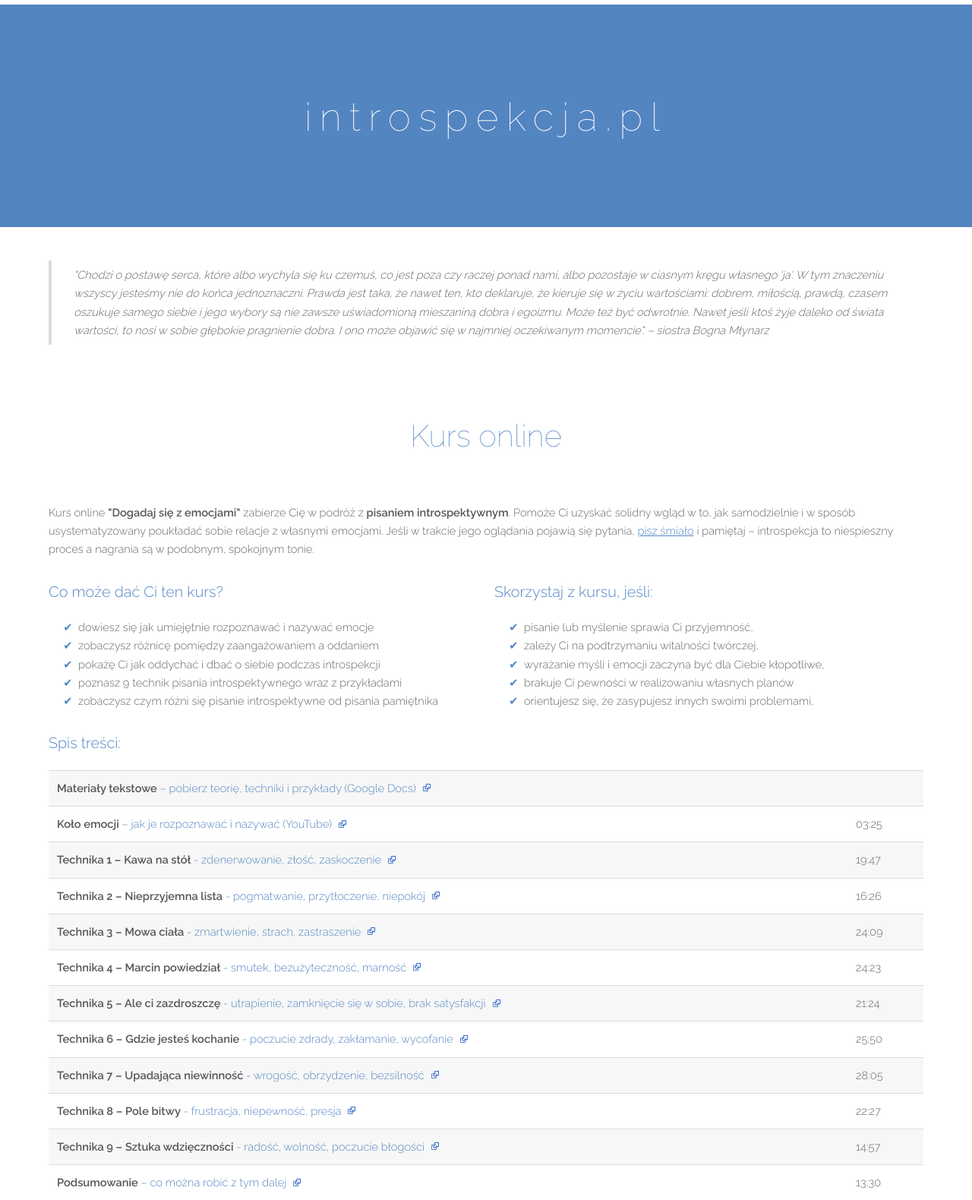
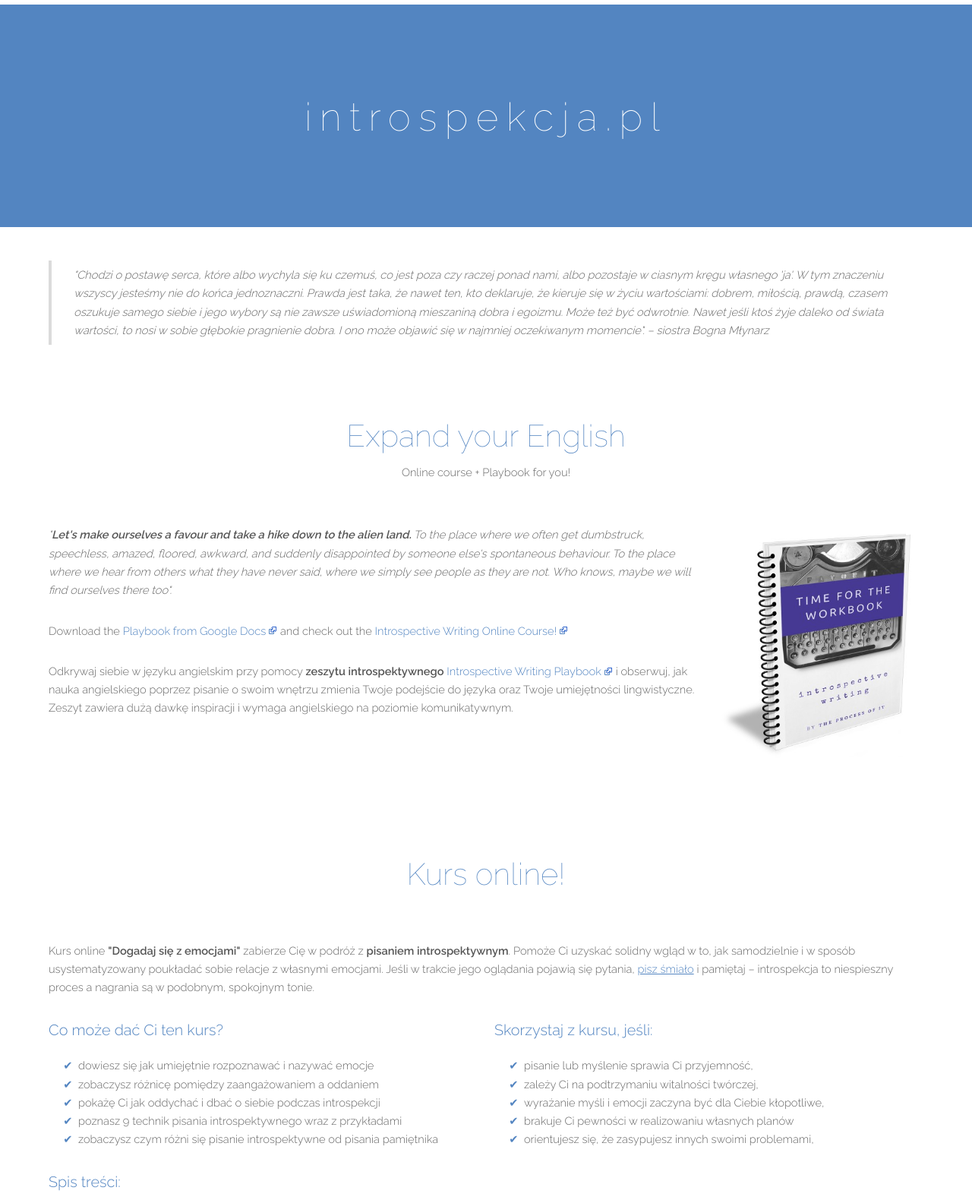
Before and after one commit to vysogot/introspekcja, a PHP site: page / in a window 1280 px wide. Shown: the part 3125-4705 px from the top of the page at 76% size. Run offline with PHP 8.4, Linux system fonts and the light colour scheme; some libraries are stand-ins or nearby versions.

Commit message:
english version added

```diff
--- a/assets/css/main.css
+++ b/assets/css/main.css
@@ -3154,7 +3154,6 @@
 
 	nav a.coming-soon.green { background-color: #D8F793; }
 	nav a.coming-soon.blue { background-color: #FFA584; }
-	#kurs-online h3.sumup { text-align: center; font-size: 250%; }
 
 	#ajax-contact { padding-top: 50px; }
 	#ajax-contact input,
@@ -3191,7 +3190,7 @@
 
 #kontakt form { padding-top: 0; }
 
-#kurs-online table a {
+#kurs-online table a, a.external {
 	text-decoration:none;
   background-position: center right;
   background-repeat: no-repeat;
@@ -3199,6 +3198,9 @@
   padding-right: 20px;
 }
 
+ a.external { padding-right: 15px; }
+ a.external:hover { border-bottom: 1px solid #5385c1; }
+
 
 #kurs-online table a:hover strong { border-bottom: 1px solid gray; }
 #kurs-online table a:hover { border-bottom: 1px solid #5385c1; }
--- a/index.php
+++ b/index.php
@@ -5,17 +5,18 @@
         <title>introspekcja.pl – widzisz siebie, widzisz innych</title>
         <meta charset="utf-8" />
         <meta name="viewport" content="width=device-width, initial-scale=1" />
-        <meta name="description" content="Znajdziesz tutaj wszystko co niezbędne by rozpocząć samodzielną podróż z introspekcją: kurs online, materiały teoretyczne i techniki pisania z przykładami.">
+        <meta name="description" content="Znajdziesz tutaj wszystko co potrzebne by rozpocząć samodzielną podróż z introspekcją: kurs online, materiały teoretyczne i techniki pisania z przykładami.">
         <meta name="keywords" content="pisanie introspektywne, introspekcja, pisanie, emocje, rozwój, coaching, książki, warsztaty, kurs online, konsultacje, mentoring, hinduizm, kryszna, tłumaczenia, psychologia wedyjska, joga">
 
         <meta property="og:url"                content="http://introspekcja.pl" />
         <meta property="og:type"               content="website" />
         <meta property="og:title"              content="Dogadaj się z emocjami!" />
-        <meta property="og:description"        content="Znajdziesz tutaj wszystko co niezbędne by rozpocząć samodzielną podróż z introspekcją: kurs online, materiały teoretyczne i techniki pisania z przykładami." />
+        <meta property="og:description"        content="Znajdziesz tutaj wszystko co potrzebne by rozpocząć samodzielną podróż z introspekcją: kurs online, materiały teoretyczne i techniki pisania z przykładami." />
         <meta property="og:image"              content="http://introspekcja.pl/foto/introspekcja-asp-1200.jpg" />
+        <meta property="fb:app_id"             content='' />
 
-        <link rel="stylesheet" href="assets/css/main.css?v=<?= fileatime('assets/css/main.css') ?>" />
-        <script type="text/javascript" src="assets/js/lazyload.min.js"></script>
+        <link rel="stylesheet" href="assets/css/main.css?v=<?= fileatime('assets/css/main.css') ?>">
+
     </head>
 
     <body class="subpage">
@@ -23,12 +24,13 @@
         <!-- Header -->
         <header id="header">
             <div class="inner">
-                <a href="index.html" class="logo">introspekcja.pl</a>
+                <span class="logo"><a href="index.html">introspekcja.pl</a> <a href="#english" class="scroll">/en/</a></span>
                 <nav id="nav">
                     <a href="#pisanie-introspektywne" class="active scroll">Pisanie introspektywne</a>
                     <a href="#książki" class="scroll">Książki</a>
                     <a href="#warsztaty" class="scroll">Warsztaty</a>
-                    <a href="#kurs-online" class="scroll coming-soon">Kurs online</a>
+                    <a href="#english" class="scroll coming-soon">Expand your English</a>
+                    <a href="#kurs-online" class="scroll coming-soon">Kurs online!</a>
                     <a href="#kontakt" class="scroll">Kontakt</a>
                     <a href="#o-autorze" class="scroll">O autorze</a>
                 </nav>
@@ -143,10 +145,33 @@
             </div>
         </section>
 
+        <section id="english" class="wrapper noPadding">
+            <div class="inner">
+              <header class="align-center">
+                  <h2>Expand your English</h2>
+                  <p>Online course + Playbook for you!</p>
+              </header>
+              <div class="content">
+                  <div class="row">
+                    <div class="9u 12u(small)">
+                        <p><em>"<strong>Let's make ourselves a favour and take a hike down to the alien land.</strong> To the place where we often get dumbstruck, speechless, amazed, floored, awkward, and suddenly disappointed by someone else's spontaneous behaviour. To the place where we hear from others what they have never said, where we simply see people as they are not. Who knows, maybe we will find ourselves there too".</em></p>
+                        <p>Download the <a class="external" href="https://docs.google.com/document/d/1H-8Px_l_blx4lS45fXE3tYjmD9GorWj7iTG3MdKcAKk/edit?usp=sharing">Playbook from Google Docs</a> and check out the <a class="external" href="https://process.teachable.com/p/introspective-writing">Introspective Writing Online Course!</a></p>
+                        <p>Odkrywaj siebie w języku angielskim przy pomocy <strong>zeszytu introspektywnego</strong> <a class="external" href="https://docs.google.com/document/d/1H-8Px_l_blx4lS45fXE3tYjmD9GorWj7iTG3MdKcAKk/edit?usp=sharing">Introspective Writing Playbook</a> i obserwuj, jak nauka angielskiego poprzez pisanie o swoim wnętrzu zmienia Twoje podejście do języka oraz Twoje umiejętności lingwistyczne. Zeszyt zawiera dużą dawkę inspiracji i wymaga angielskiego na poziomie komunikatywnym.</p>
+                    </div>
+                    <div class="3u 12u$(small)">
+                      <div class="image fit align-center">
+                          <img data-src="/foto/workbook.jpg" alt="Workbook" />
+                      </div>
+                    </div>
+                  </div>
+                </div>
+            </div>
+        </section>
+
         <section id="kurs-online" class="wrapper noPadding">
             <div class="inner">
                 <header class="align-center">
-                    <h2>Kurs online</h2>
+                    <h2>Kurs online!</h2>
                 </header>
                 <div class="content">
                     <div class="row">
@@ -307,7 +332,7 @@
                   <div class="9u 12u$(small)">
                       <p><strong>Jakub Godawa</strong> organizuje i prowadzi warsztaty wyjazdowe, sesje indywidualne i grupowe</strong>. Tłumaczy książki i zajęcia
                       z zakresu psychologii i kultury wedyjskiej. Rozwija i promuje opracowaną przez siebie metodę <strong>pisania introspektywnego</strong>. Pochodzi z Poznania, półtora roku mieszkał w Indiach, trzy lata w Hiszpani a rok w Berlinie. Obecnie mieszka razem z narzeczoną w Otwocku i bardzo mu się tam podoba.</p>
-                      <p>Z zawodu jest programistą i uwielbia pisać kod od podstaw. Je tylko roślinki, chyba że jest na wsi, gdzie krowy pasą się do końca życia i nikt nie zabiera im cielaków. Od takich krów uwielbia pić mleko. Na jego <a target="_blank" href="https://www.instagram.com/jakubgodawa/">Instagramie</a> znajdziecie to, co zwykle ląduje na jego talerzu, a na kanale <a href="https://www.youtube.com/c/jakub_godawa">YouTube</a> ciekawe wywiady, które przeprowadził.</p>
+                      <p>Z zawodu jest programistą i je roślinki, chyba że jest na wsi, gdzie krowy pasą się do końca życia i nikt nie zabiera im cielaków. Od takich krów uwielbia pić mleko. Na jego <a target="_blank" href="https://www.instagram.com/jakubgodawa/">Instagramie</a> znajdziecie to, co zwykle ląduje na jego talerzu, a na kanale <a href="https://www.youtube.com/c/jakub_godawa">YouTube</a> ciekawe wywiady, które przeprowadził.</p>
                       <p>Kuba lubi dzielić się introspekcją i zachęcać innych do samopoznania. <strong>Chcesz poczytać jego teksty?</strong> Zajrzyj na <a target="_blank" href="https://docs.google.com/document/d/1GobP9kkcqkClEF7U32yZP12008eyCTH3evawIamd47k/edit?usp=sharing">Google Docs i czytaj</a> w dogodnym dla Ciebie formacie (PDF, ePub, docx i inne).
                         Chcesz dostawać powiadomienie gdy pojawią się nowe? Dołącz do grupy "Dogadaj się z emocjami" na <a target="_blank" href="https://www.facebook.com/groups/introspekcja">Facebooku</a> lub po prostu <a href="#kontakt" class="scroll">daj znać</a>.</p>
                   </div>
@@ -342,12 +367,12 @@
         <script src="assets/js/contact.js" async></script>
         <script src="assets/js/custom.js" async></script>
 
+        <script>
+        window.lazyLoadOptions = {};
+        </script>
+
+        <script src="assets/js/lazyload.min.js" async></script>
         <script src='https://www.google.com/recaptcha/api.js' async></script>
-
-
-        <script type="text/javascript">
-        var myLazyLoad = new LazyLoad();
-        </script>
 
     </body>
 </html>
```
Also changed, not shown: foto/workbook.jpg (added), 2 other files.
